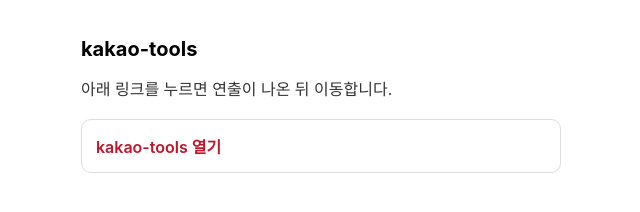
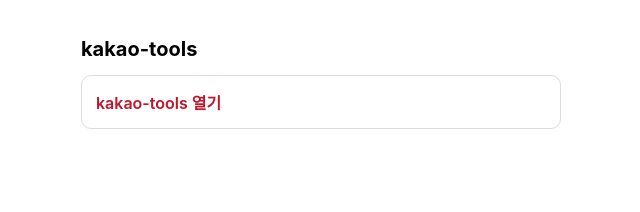
Before and after one commit to kobe-craft/kakao-tools, a plain HTML site: page index.html in a window 1280 px wide. Shown: the whole page, without its empty margins (319-959 px from the left). Drawn offline with Linux system fonts and the light colour scheme.

Commit message:
index.html 업데이트

```diff
--- a/index.html
+++ b/index.html
@@ -6,25 +6,20 @@
 <title>kakao-tools</title>
 <link rel="stylesheet" href="style.css">
 <style>
-  :root { color-scheme: light dark; --card: #fff; --line: #ddd; --accent: #c0152a; }
-  @media (prefers-color-scheme: dark) { :root { --card: #202020; --line: #333; --accent: #ff4d5e; } }
-  body { margin: 0; padding: 24px; font-family: -apple-system, "Noto Sans KR", sans-serif; }
-  main { max-width: 480px; margin: 0 auto; }
-  h1 { font-size: 20px; }
-  p { line-height: 1.6; opacity: .8; }
-  a.link { display: block; background: var(--card); border: 1px solid var(--line); border-radius: 10px; padding: 14px; margin: 10px 0; color: var(--accent); text-decoration: none; font-weight: 600; }
+:root{color-scheme:light dark;--card:#fff;--line:#ddd;--accent:#c0152a}
+@media (prefers-color-scheme:dark){:root{--card:#202020;--line:#333;--accent:#ff4d5e}}
+body{margin:0;padding:24px;font-family:-apple-system,"Noto Sans KR",sans-serif}
+main{max-width:480px;margin:0 auto}
+h1{font-size:20px}
+a.link{display:block;background:var(--card);border:1px solid var(--line);border-radius:10px;padding:14px;margin:10px 0;color:var(--accent);text-decoration:none;font-weight:600}
 </style>
 </head>
 <body>
-
 <main>
   <h1>kakao-tools</h1>
-  <p>아래 링크를 누르면 연출이 나온 뒤 이동합니다.</p>
-
   <a class="link" href="https://kobe-craft.github.io/kakao-tools/" data-trap>kakao-tools 열기</a>
 </main>
 
-<!-- 연출 화면 (수정하지 마세요) -->
 <div id="blk"></div>
 <div id="term">
   <div id="out"></div>
```
